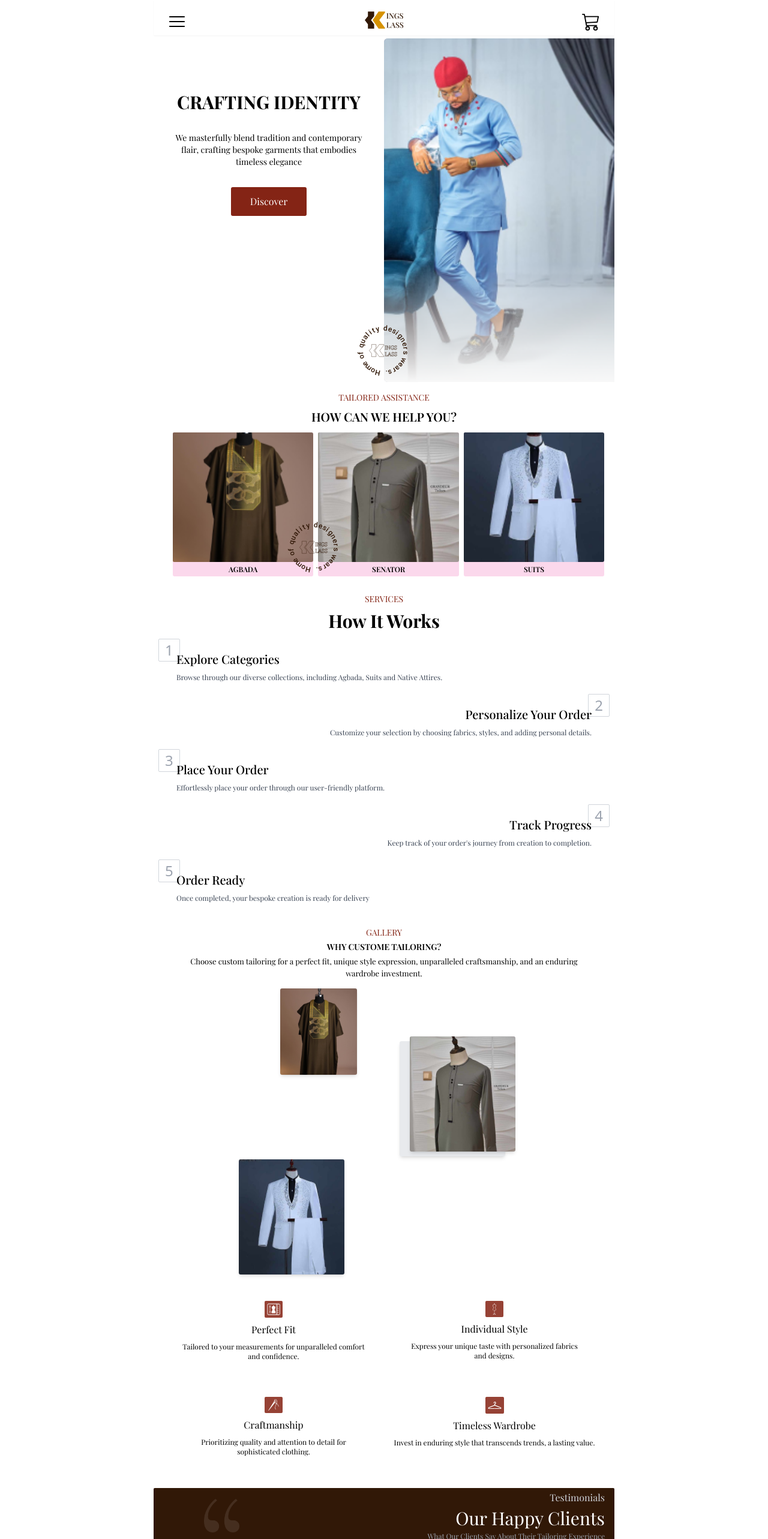
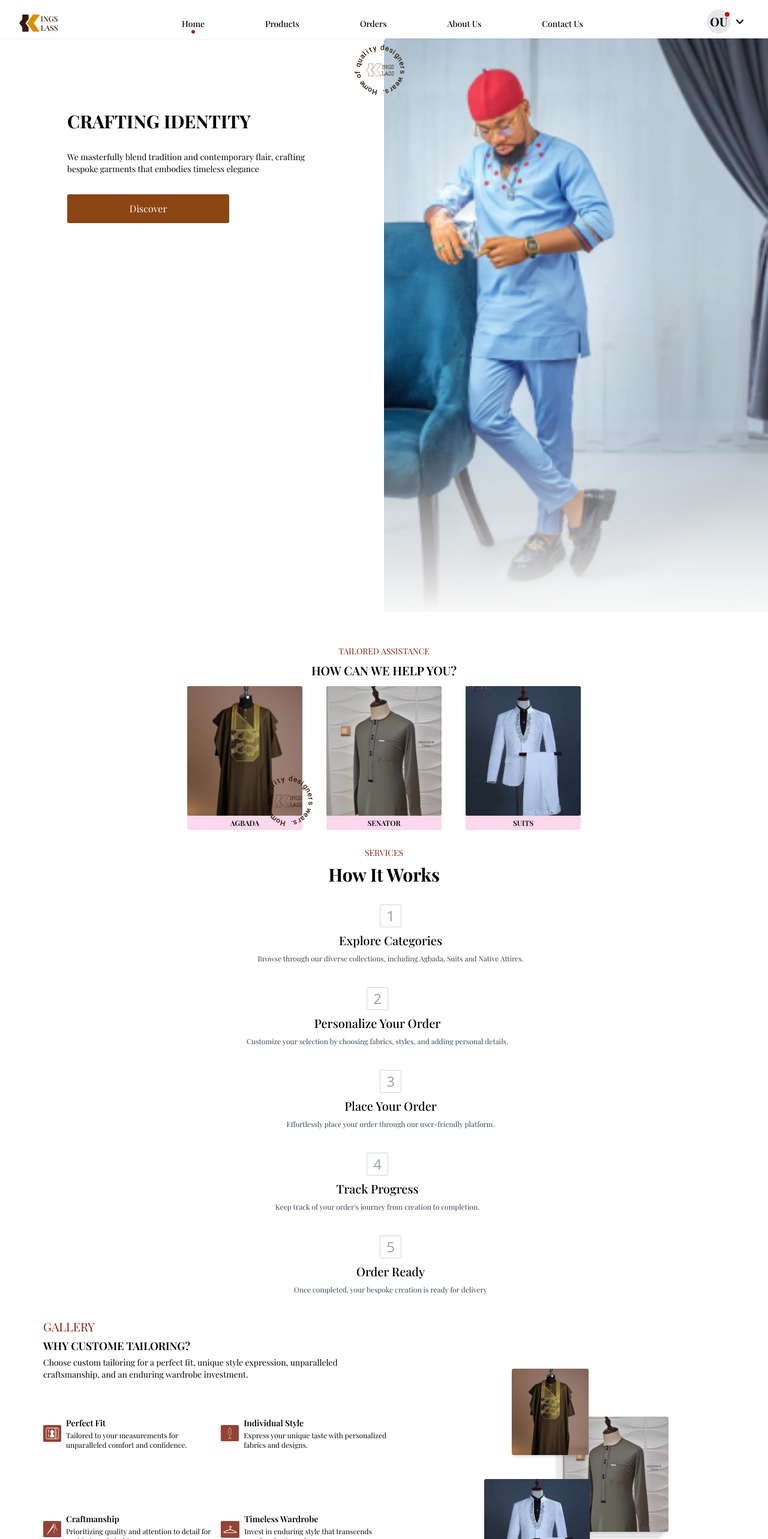
Before and after one commit to itsoluwatobby/KingKlass, a React (Vite) app: page / in a window 1280 px wide. Shown: the top 2566 px of the page at 60% size. Built offline with nearby package versions, Linux system fonts and the light colour scheme; a web font is replaced by a local one.

Commit message:
desktop view

```diff
--- a/src/App.tsx
+++ b/src/App.tsx
@@ -48,7 +48,7 @@ function App() {
   }, [pathname, signin, signup, setAppModals])
 
   return (
-    <main className='w-[60%] midscreen:w-full md:m-auto h-scre scroll-smooth overflow-y-scroll'>
+    <main className='w-full md:m-auto h-scre scroll-smooth overflow-y-scroll'>
       {/* APP MODALS */}
       <UserNavModal />
       <NavModal />
--- a/src/components/Navbar.tsx
+++ b/src/components/Navbar.tsx
@@ -5,17 +5,22 @@ import { useCallback } from 'react';
 import { useDesignerContext } from '../hooks/useDesignerContext';
 import { LiaTimesCircle } from 'react-icons/lia';
 import { initAppModals } from '../utility/initialVariables';
-import { Link } from 'react-router-dom';
+import { Link, useLocation } from 'react-router-dom';
+import { NavLinks } from '../utility/constants';
+import { getInitials } from '../utility/getInitials';
+import { MdKeyboardArrowDown } from 'react-icons/md';
 
 
 export default function Navbar() {
+  const username = "Okereke Ugo";
+  const { pathname } = useLocation();
   const { toggleNav, setToggleNav, setAppModals } = useDesignerContext() as DesignerContextProps;
 
-  const iconClass = useCallback(() => {
-    return `cursor-pointer text-3xl hover:opacity-70 active:opacity-100 transition-opacity flex-none`
+  const iconClass = useCallback((type: 'Burger' | 'Cancel') => {
+    return `cursor-pointer text-3xl hover:opacity-70 active:opacity-100 transition-opacity flex-none md:hidden`
   }, [])
 
-  const toggleModal = (type: 'open'|'close') => {
+  const toggleModal = (type: 'open' | 'close') => {
     if (type === 'open') {
       setToggleNav({ modalType: "openNavModal" })
     }
@@ -26,25 +31,43 @@ export default function Navbar() {
   }
 
   return (
-    <header className="z-30 bg-white shadow-sm rounded-b-sm midscreen:w-full w-[60%] px-6 pt-4 pb-2 fixed top-0 flex items-end justify-between">
+    <header className="z-30 bg-white shadow-sm rounded-b-sm w-full md:px-8 px-6 pt-4 pb-2 fixed top-0 flex items-end justify-between">
       {
         toggleNav.modalType === 'openNavModal' ?
           <LiaTimesCircle
             onClick={() => toggleModal('close')}
-          className={iconClass()}
+            className={iconClass('Cancel')}
           />
           :
           <RxHamburgerMenu
             onClick={() => toggleModal('open')}
-          className={iconClass()}
+            className={iconClass('Burger')}
           />
       }
       <Link to={'/'}>
-        <KingKlass size={{width: '65', height: '35'}} />
+        <KingKlass size={{ width: '65', height: '35' }} />
       </Link>
       <BsCart3
         onClick={() => setToggleNav({ modalType: "carts" })}
-      className={`${toggleNav.modalType !== "notifications" ? 'visible' : 'invisible'} cursor-pointer text-3xl hover:opacity-70 active:opacity-100 transition-opacity flex-none`} />
+        className={`md:hidden ${toggleNav.modalType !== "notifications" ? 'visible' : 'invisible'} cursor-pointer text-3xl hover:opacity-70 active:opacity-100 transition-opacity flex-none`} />
+
+      <div className='hidden md:flex justify-between items-center flex-none w-[55%] text-sm'>
+        {
+          NavLinks?.map(nav => (
+            <Link to={nav.link} key={nav.name}
+              className='hover:text-gray-600 flex flex-col items-center font-medium'
+            >
+              {nav.name}
+              <div className={`${pathname === nav.link ? 'scale-[1]' : 'scale-0'} w-1.5 h-1.5 rounded-full bg-red-700`}/>
+            </Link>
+          ))
+        }
+      </div>
+
+      <div className="hidden md:flex items-center">
+        <p className={`relative after:absolute after:bg-red-700 after:content-[""] after:w-2 after:h-2 after:rounded-full after:right-0.5 after:top-1 font-bold text-xl bg-gray-200 rounded-full w-10 h-10 grid place-content-center`}>{getInitials(username)}</p>
+        <MdKeyboardArrowDown className='text-3xl hover:bg-gray-200 transition-colors cursor-pointer rounded-sm p-0.5'/>
+      </div>
     </header>
   )
 }
--- a/src/components/appComponents/TextArea.tsx
+++ b/src/components/appComponents/TextArea.tsx
@@ -34,7 +34,7 @@ size={ row: 4, col: 5}
         )}
       />
 
-      <span className={`font-sans tracking-wider self-end font-medium ${(value?.length >= (minTextLength as number) && value?.length !== maxTextLength) ? 'text-red-400' : value?.length === maxTextLength ? 'text-red-600' : ''} transition-colors`}>
+      <span className={`font-sans tracking-wider self-end font-medium ${(value?.length >= (minTextLength as number) && value?.length !== maxTextLength) ? 'text-red-400' : value?.length === maxTextLength ? 'text-red-600' : ''} transition-colors text-[13px]`}>
         {value?.length ?? 0}/{maxTextLength}
       </span>
     </div>
--- a/src/components/home/ContactUs.tsx
+++ b/src/components/home/ContactUs.tsx
@@ -54,9 +54,9 @@ export const ContactUs = () => {
       '/background.png'
     )}
     className="bg-gray-50 text-white px-3 flex flex-col gap-y-5 w-full pt-4 pb-2 mobile:min-h-[48vh] min-h-[58vh]">
-      <h1 className="text-3xl font-semibold text-center">Contact Us</h1>
 
-      <div className="flex flex-col gap-y-4 md:self-start md:w-[55%] md:border p-3">
+      <div className="md:self-end md:bg-[#311807] flex flex-col gap-y-4 md:w-[55%] rounded-md p-3">
+        <h1 className="text-3xl font-semibold text-center">Contact Us</h1>
         <InputText
         placeholder="Name (optional)"
         name='name' value={name}
--- a/src/components/home/Explore.tsx
+++ b/src/components/home/Explore.tsx
@@ -1,26 +1,28 @@
 import { setCustomBackgroundImage } from '../../utility/setBackGroundImage';
+import WhatWeOffer from './WhatWeOffer';
 
 
 export default function Explore() {
 
   // min-h-[100vh]
   return (
-    <section className='py-4 flex flex-col gap-y-2 min-h-[80vh]'>
+    <section className='py-4 flex flex-col md:flex-row-reverse gap-y-2 min-h-[75vh] md:text-sm'>
 
-      <div className='flex flex-col gap-1 items-center p-2 p4-3'>
-        <h3 className="text-[#842415] text-sm">GALLERY</h3>
-        <h4 className='font-semibold text-sm'>WHY CUSTOME TAILORING?</h4>
-        <p className='text-center text-[13px]'>Choose custom tailoring for a perfect fit, unique style expression, unparalleled craftsmanship, and an enduring wardrobe investment.</p>
+      <div className='md:hidden flex flex-col gap-1 items-center p-2 p4-3'>
+        <h3 className="text-[#842415] md:text-xl text-2xl">GALLERY</h3>
+        <h4 className='font-semibold text-lg md:text-lg'>WHY CUSTOM TAILORING?</h4>
+        <p className='text-center md:text-base text-[13px]'>Choose custom tailoring for a perfect fit, unique style expression, unparalleled craftsmanship, and an enduring wardrobe investment.</p>
       </div>
 
-      <div className='relative flex-auto w-[75%] self-center'>
+      <div className='flex-auto w-full self-center flex items-center md:text-base'>
+        <div className='mx-auto relative w-96 h-96 self-center'>
           <div
             style={setCustomBackgroundImage('/image1.png')}
             className='absolute shadow-md flex-none z-10 top-0 left-[20%] w-32 h-36 rounded-[3px]'
           />
           <div
             style={setCustomBackgroundImage('/image3.png')}
-          className='absolute shadow-md flex-none z-10 bottom-5 left-[8%] w-44 h-48 rounded-[3px]'
+            className='absolute shadow-md flex-none z-10 bottom-2 left-[8%] w-44 h-48 rounded-[3px]'
           />
           <div
             className='absolute shadow-md flex-none bg-gray-300 z-0 top-[5.5rem] right-[15%] bg-opacity-50 w-44 h-48 rounded-[3px]'
@@ -30,7 +32,9 @@ export default function Explore() {
             className='absolute shadow-md flex-none top-20 right-[12%] w-44 h-48 rounded-[3px]'
           />
         </div>
+      </div>
 
+      <WhatWeOffer />
     </section>
   )
 }
--- a/src/components/home/Hero.tsx
+++ b/src/components/home/Hero.tsx
@@ -7,18 +7,18 @@ export const Hero = () => {
   // min-h-[90vh]
   return (
     <section className="relative flex items-cente w-full flex-none h-[90%]">
-      <div className="md:mt-16 py-6 px-4 flex flex-col gap-y-8 mobile:gap-y-4 items-center w-full h-full">
-        <h1 className="text-center mobile:text-2xl text-3xl whitespace-pre-wrap font-bold">
+      <div className="md:mt-24 py-6 px-4 md:px-16 lg:px-28 flex flex-col gap-y-8 mobile:gap-y-4 items-center md:items-start w-full h-full">
+        <h1 className="text-center md:text-start mobile:text-2xl text-3xl whitespace-pre-wrap font-bold">
           CRAFTING IDENTITY
         </h1>
-        <p className="text-center text-sm whitespace-pre-wrap">
+        <p className="text-center md:text-start text-sm whitespace-pre-wrap">
           We masterfully blend tradition and contemporary flair, crafting bespoke garments that embodies timeless elegance
         </p>
 
         <Buttons
           onClick={() => {}}
           px='px-8' py='py-3'
-          classNames="text-white maxmobile:self-start bg-[#842415] rounded-[3px]"
+          classNames="text-white maxmobile:self-start bg-[#8B4513] rounded-[3px] md:w-[65%]"
         >
           Discover
         </Buttons>
@@ -29,7 +29,7 @@ export const Hero = () => {
         rounded='rounded-l-md'
       />
 
-      <div className="absolute w-fit bottom-2 left-[44%] maxmobile:left-[40%] md:left-[44%]">
+      <div className="absolute w-fit md:top-2 midscreen:bottom-2 left-[44%] lg:left-[46%] maxmobile:left-[40%] md:left-[44%]">
         <Motto size={{ width: "90", height: "89" }} />
       </div>
     </section>
--- a/src/components/home/HowItWorks.tsx
+++ b/src/components/home/HowItWorks.tsx
@@ -11,14 +11,14 @@ export default function HowItWorks() {
   ]
   //75vh
   return (
-    <section className="relative p-4 flex flex-col gap-y-6 min-h-">
+    <section className="relative md:mt-10 lg:px-44 md:px-32 p-4 flex flex-col gap-y-6 min-h-">
 
       <div className="relative flex flex-col items-center gap-y-2 w-full">
           <h3 className="text-[#842415] text-sm">TAILORED ASSISTANCE</h3>
 
           <h4 className="font-semibold text-xl">HOW CAN WE HELP YOU?</h4>
 
-        <div className="px-4 p-1 overflow-y-scroll flex items-center gap-x-2 w-full">
+        <div className="relative px-4 p-1 overflow-x-scroll flex items-center md:justify-center gap-x-7 maxmobile:gap-x-2 w-full lg:gap-x-10">
           {
             Previews.map(preview => (
               <ImageCard key={preview.title}
@@ -26,12 +26,10 @@ export default function HowItWorks() {
               />
             ))
           }
-          </div>
-
-          <div className="absolute w-fit bottom-2 left-[28%] maxmobile:left-[25%] md:left-[28%]">
+          <div className="absolute w-fit bottom-2 left-[28%] maxmobile:left-[34%] md:left-[28%]">
             <Motto size={{ width: "90", height: "89" }} />
           </div>
-        {/* <div className={`self-center relative min-w-2 min-h-2 bg-slate-300 rounded-full before:absolute before:content-[""] before:bg-slate-800 before:-left-8 before:w-2 before:h-2 before:rounded-full after:absolute after:content-[""] after:bg-slate-300 after:-right-8 after:w-2 after:h-2 after:rounded-full`} /> */}
+        </div>
       </div>
 
       {/* <KingKlass
@@ -44,7 +42,7 @@ export default function HowItWorks() {
         <h1 className="text-3xl font-bold text-center">How It Works</h1>
       </div>
 
-      <div className='flex flex-col gap-y-10'>
+      <div className='lg:px-36 flex flex-col gap-y-10'>
         {
           HowKingClassWorks.map((howTo, index) => (
             <Steps key={index}
@@ -73,8 +71,8 @@ type StepsProps = {
 const Steps = ({ index, title, content, textDirection, position, padding }: StepsProps) => {
 
   return (
-    <article className={`relative flex flex-col gap-y-2 ${textDirection} ${padding}`}>
-      <div className={`absolute -top-5 ${position} border-[1px] border-gray-300 font-sans rounded-sm text-2xl text-gray-400 py-0.5 px-2.5`}>
+    <article className={`midscreen:relative flex flex-col  md:items-center gap-y-2 ${textDirection} ${padding}`}>
+      <div className={`midscreen:absolute w-fit -top-5 ${position} border-[1px] border-gray-300 font-sans rounded-sm text-2xl text-gray-400 py-0.5 px-2.5`}>
         {index}
       </div>
       <h4 className="z-20 font-medium text-xl capitalize">{title}</h4>
--- a/src/components/home/ImageCard.tsx
+++ b/src/components/home/ImageCard.tsx
@@ -7,7 +7,7 @@ type DesignSampleProps = {
 export const ImageCard = ({ image, title }: DesignSampleProps) => {
 
   return (
-    <article className={`rounded-[3px] flex-none bg-pink-200 bg-opacity-80 h-60 flex flex-col items-center w-[33.3%]`}>
+    <article className={`rounded-[3px] flex-none bg-pink-200 bg-opacity-80 h-60 flex flex-col items-center w-48 maxmobile:w-36`}>
       <div
       style={setCustomBackgroundImage(image)}
       className="flex-none min-h-[90%] rounded-l-[2px] w-full rounded-[3px]"
--- a/src/components/home/Testimonials.tsx
+++ b/src/components/home/Testimonials.tsx
@@ -17,7 +17,7 @@ export default function Testimonials() {
 
   return (
     <section className='bg-gray-100 flex flex-col gap-y-1 w-full pb-4 mobile:min-h-[43vh] min-h-[50vh]'>
-      <div className='rounded-sm relative w-full p-4 py-1 pb-2 h-24 flex flex-col items-center bg-[#311807]'>
+      <div className='rounded-sm relative w-full p-4 pr-14 maxmobile:pr-7 py-1 pb-2 h-24 flex flex-col items-center bg-[#311807]'>
         <div
           style={setCustomBackgroundImage(
             '/quotes.png',
@@ -85,7 +85,7 @@ const FeedBacks = ({ author, comment, location, date }: FeedBacksProps) => {
   const [firstName, lastName] = author.split(' ', 2);
 
   return (
-    <div className='flex-none flex flex-col gap-y-3 maxmobile:w-full w-[23rem]'>
+    <div className='md:border-0 md:border-r-2 md:last:border-r-0 px-2 md:pr-4 flex-none flex flex-col gap-y-3 maxmobile:w-full w-[23rem]'>
       <div className='capitalize font-semibold text-sm flex items-center gap-x-3'>
         <h3 className='flex-none w-8 h-8 grid place-content-center bg-[#F2DDB1] font-bold rounded-full p-2'>{getInitials(firstName)}</h3>
         <h3 className=''>{firstName} &nbsp;{getInitials(lastName)}</h3>
--- a/src/components/home/WhatWeOffer.tsx
+++ b/src/components/home/WhatWeOffer.tsx
@@ -7,38 +7,59 @@ import { Icon4 } from "./icons/Icon4";
 
 export default function WhatWeOffer() {
   return (
-    <div className='grid grid-cols-2 self-center px-4 pb-2 flex-none h-80 w-full'>
+    <div className='lg:pl-16 md:pl-10 h-80 flex flex-col w-full'>
+
+      <div className='hidden md:flex flex-col gap-1 p-2 p4-3'>
+        <h3 className="text-[#842415] md:text-xl text-2xl">GALLERY</h3>
+        <h4 className='font-semibold text-lg md:text-lg'>WHY CUSTOME TAILORING?</h4>
+        <p className='md:text-sm'>Choose custom tailoring for a perfect fit, unique style expression, unparalleled craftsmanship, and an enduring wardrobe investment.</p>
+      </div>
+
+      <div className="grid grid-cols-2 self-center px-4 md:px-0 pb-2 flex-none h-80 w-full">
         <div
-        className={`px-4 p-2 h-40 flex flex-col items-center gap-y-2`}>
+          className={`midscreen:px-4 p-2 h-40 flex md:flex-row md:gap-x-2 flex-col items-center gap-y-2`}>
           <div className='bg-[#964235] p-1 rounded-sm'>
             <Icon1 />
           </div>
-        <h3>Perfect Fit</h3>
-        <p className="text-xs text-center">Tailored to your measurements for unparalleled comfort and confidence.</p>
+          <div className="flex flex-col items-center md:items-start gap-y-0.5">
+            <h3 className="font-semibold">Perfect Fit</h3>
+            <p className="text-xs midscreen:text-center">Tailored to your measurements for unparalleled comfort and confidence.</p>
           </div>
+        </div>
+
         <div
-        className={`px-4 p-2 h-40 flex flex-col items-center gap-y-2`}>
+          className={`midscreen:px-4 p-2 h-40 flex md:flex-row md:gap-x-2 flex-col items-center gap-y-2`}>
           <div className='bg-[#964235] p-1 rounded-sm'>
             <Icon2 />
           </div>
-        <h3>Individual Style</h3>
-        <p className="text-xs text-center">Express your unique taste with personalized fabrics and designs.</p>
+          <div className="flex flex-col items-center md:items-start gap-y-0.5">
+            <h3 className="font-semibold">Individual Style</h3>
+            <p className="text-xs midscreen:text-center">Express your unique taste with personalized fabrics and designs.</p>
           </div>
+        </div>
+
         <div
-        className={`px-4 p-2 h-40 flex flex-col items-center gap-y-2`}>
+          className={`midscreen:px-4 p-2 h-40 flex md:flex-row md:gap-x-2 flex-col items-center gap-y-2`}>
           <div className='bg-[#964235] p-1 rounded-sm'>
             <Icon3 />
           </div>
-        <h3>Craftmanship</h3>
-        <p className="text-xs text-center">Prioritizing quality and attention to detail for sophisticated clothing.</p>
+          <div className="flex flex-col items-center md:items-start gap-y-0.5">
+            <h3 className="font-semibold">Craftmanship</h3>
+            <p className="text-xs midscreen:text-center">Prioritizing quality and attention to detail for sophisticated clothing.</p>
           </div>
+        </div>
+
         <div
-        className={`px-4 p-2 h-40 flex flex-col items-center gap-y-2`}>
+          className={`midscreen:px-4 p-2 h-40 flex md:flex-row md:gap-x-2 flex-col items-center gap-y-2`}>
           <div className='bg-[#964235] p-1 rounded-sm'>
             <Icon4 />
           </div>
-        <h3>Timeless Wardrobe</h3>
-        <p className="text-xs text-center">Invest in enduring style that transcends trends, a lasting value.</p>
+          <div className="flex flex-col items-center md:items-start gap-y-0.5">
+            <h3 className="font-semibold">Timeless Wardrobe</h3>
+            <p className="text-xs midscreen:text-center">Invest in enduring style that transcends trends, a lasting value.</p>
+          </div>
+        </div>
+
       </div>
     </div>
   )
--- a/src/pages/Home.tsx
+++ b/src/pages/Home.tsx
@@ -16,7 +16,7 @@ export const Home = () => {
       <HowItWorks />
       <Explore />
       {/* <About /> */}
-      <WhatWeOffer />
+      {/* <WhatWeOffer /> */}
       <Testimonials />
       <ContactUs />
     </main>
```
Lines whose indentation alone changed are shown as unchanged.
